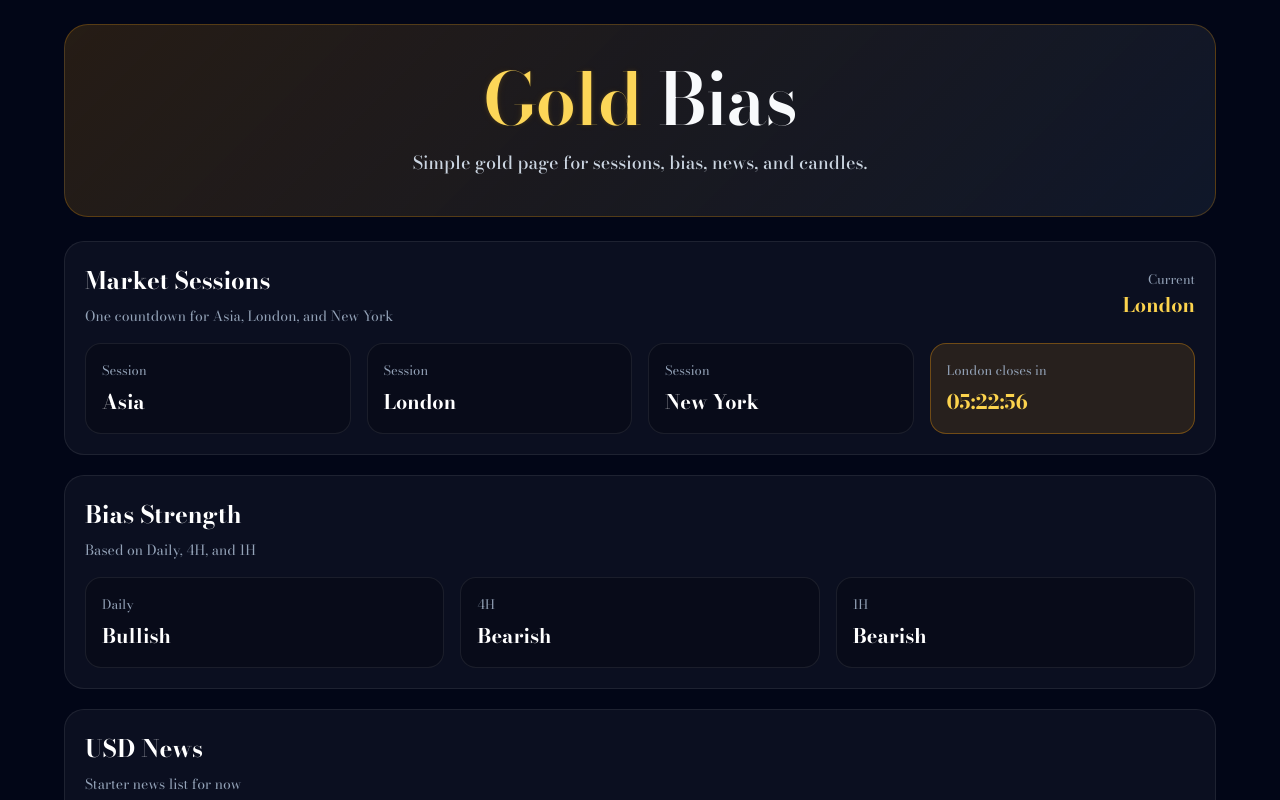
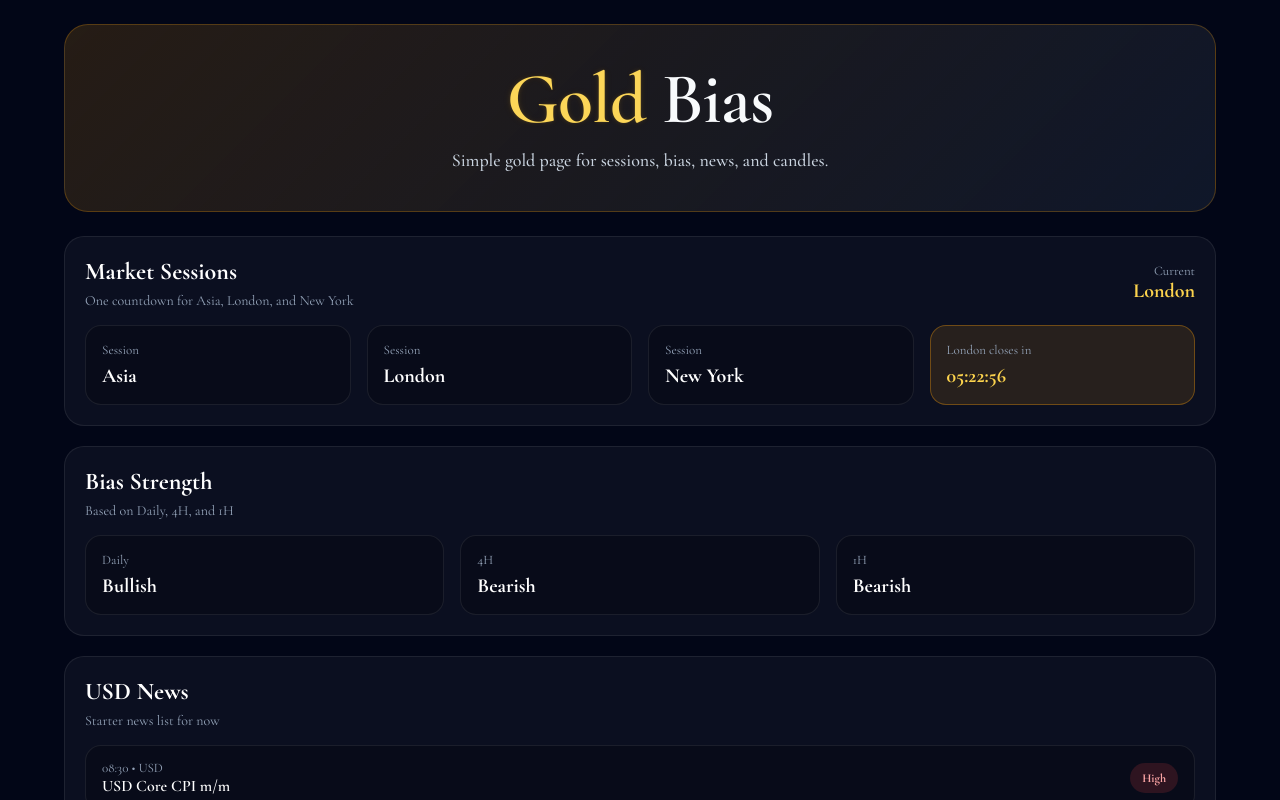
Before and after one commit to Nn1van/gold-bias, a Next.js app: page / in a window 1280 px wide. Shown: the top 800 px of the page. Built offline with nearby package versions, Linux system fonts and the light colour scheme.

Commit message:
Update layout.js

```diff
--- a/app/layout.js
+++ b/app/layout.js
@@ -1,7 +1,7 @@
 import "./globals.css";
-import { Bodoni_Moda } from "next/font/google";
+import { Cormorant_Garamond } from "next/font/google";
 
-const luxuryFont = Bodoni_Moda({
+const luxuryFont = Cormorant_Garamond({
   subsets: ["latin"],
   weight: ["400", "500", "600", "700"],
 });
```
